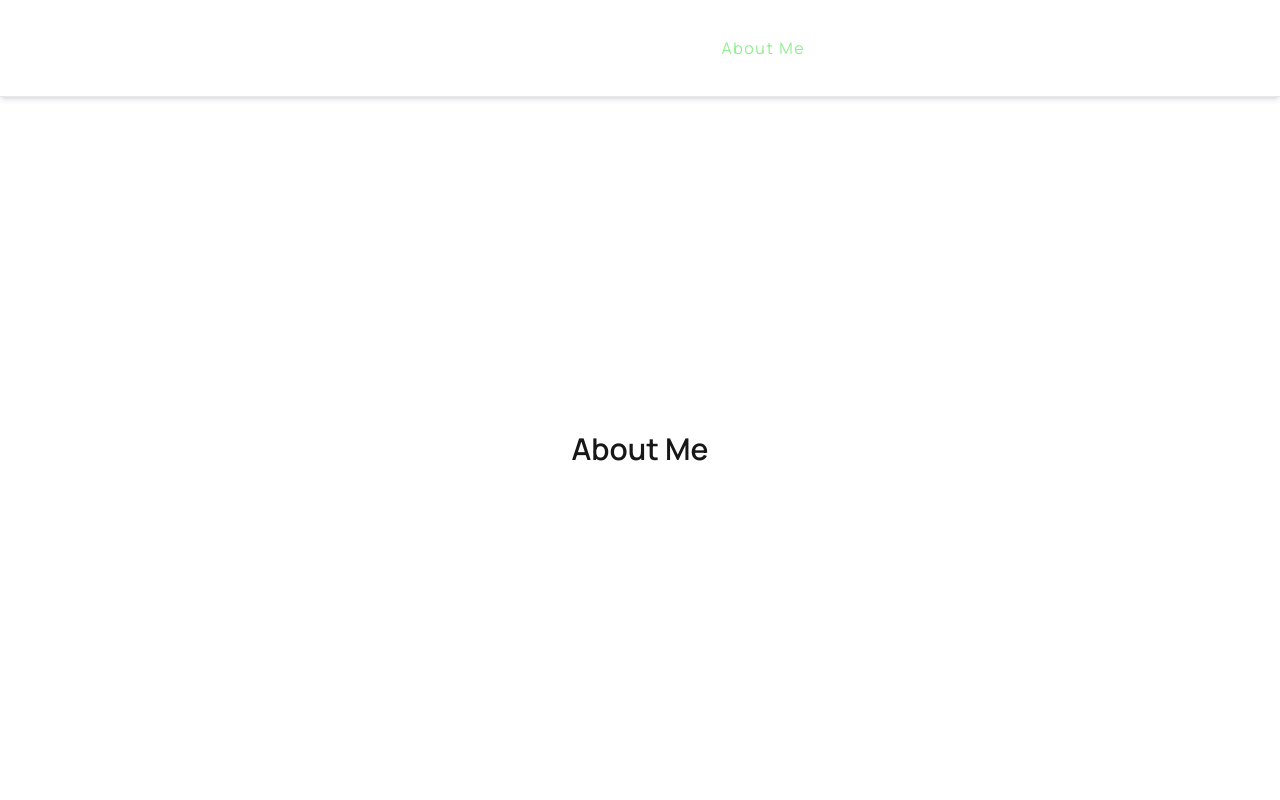
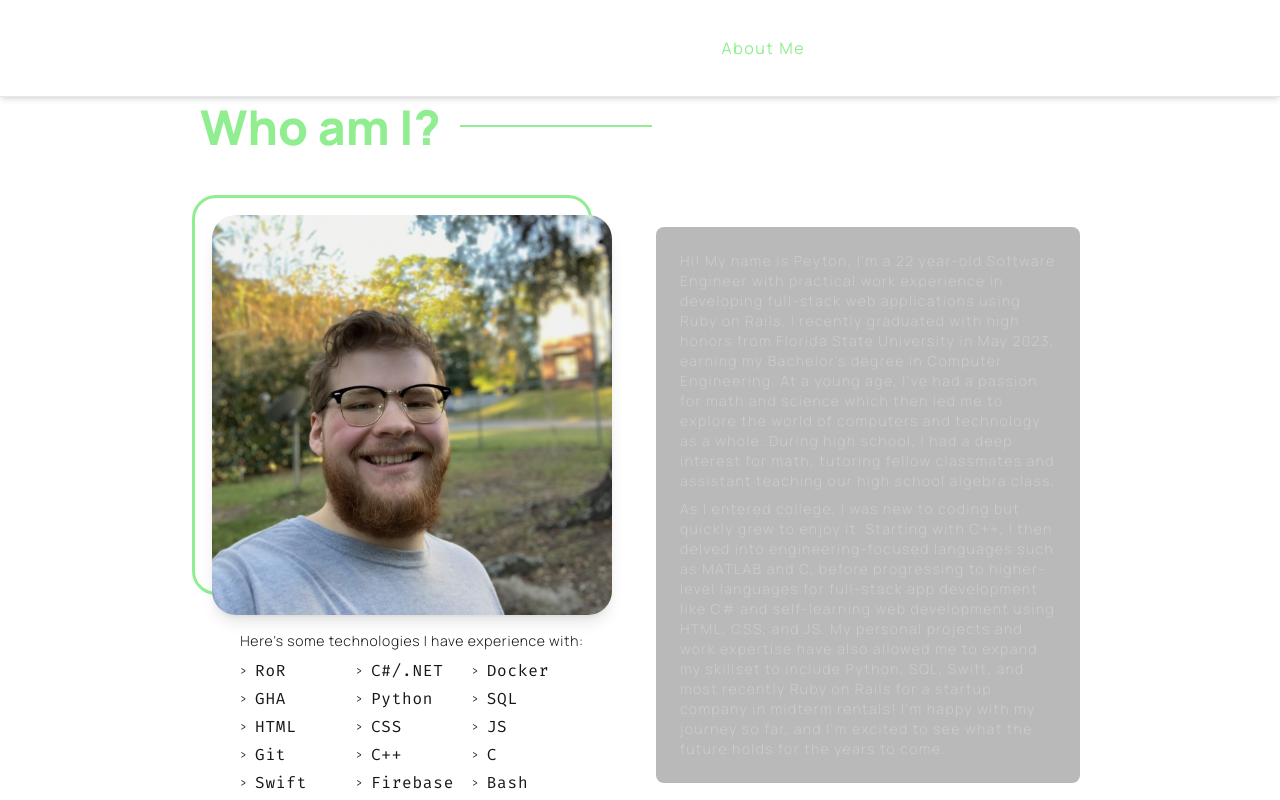
Before and after one commit to 19peytonsmith/my-portfolio, a Next.js app: page /about-me in a window 1280 px wide. Built offline with nearby package versions, Linux system fonts and the light colour scheme.

Commit message:
finished /about-me

```diff
--- a/src/app/about-me/page.tsx
+++ b/src/app/about-me/page.tsx
@@ -1,3 +1,78 @@
+import DarkBox from "@/components/Darkbox";
+import GridList from "@/components/GridList";
+
 export default function AboutMe() {
-    return <h1 className="text-3xl font-semibold">About Me</h1>
-  }
+  const techStack = [
+    "RoR",
+    "C#/.NET",
+    "Docker",
+    "GHA",
+    "Python",
+    "SQL",
+    "HTML",
+    "CSS",
+    "JS",
+    "Git",
+    "C++",
+    "C",
+    "Swift",
+    "Firebase",
+    "Bash",
+  ];
+
+  return (
+    <div>
+      <h1 className="relative inline-block text-5xl font-extrabold text-primary mb-16">
+        <span>Who am I?</span>
+        <span className="after-light-line"></span>
+      </h1>
+      <div className="flex flex-col md:flex-row justify-between w-full gap-4 lg:gap-8">
+        <div className="flex flex-1 flex-col justify-center items-center gap-4">
+          <div className="relative w-full max-w-[400px] aspect-square">
+            <div className="absolute top-[-20px] left-[-20px] w-full h-full rounded-3xl border-3 border-primary z-0"></div>
+            <div className="relative z-10">
+              <img
+                src="/assets/images/about-me/profile.jpg"
+                alt="Profile picture of Peyton Smith"
+                className="rounded-3xl shadow-lg object-cover w-full h-full"
+              />
+            </div>
+          </div>
+          <div>
+            <p className="text-sm tracking-wider font-light mb-2 text-center">
+              Here's some technologies I have experience with:
+            </p>
+            <GridList items={techStack} />
+          </div>
+        </div>
+        <div className="flex lg:flex-1 flex-2 flex-col justify-center items-center">
+          <DarkBox className="xs:max-w-md p-6">
+            <p className="text-sm tracking-widest">
+              Hi! My name is Peyton, I'm a 22 year-old Software Engineer with
+              practical work experience in developing full-stack web
+              applications using Ruby on Rails. I recently graduated with high
+              honors from Florida State University in May 2023, earning my
+              Bachelor's degree in Computer Engineering. At a young age, I've
+              had a passion for math and science which then led me to explore
+              the world of computers and technology as a whole. During high
+              school, I had a deep interest for math, tutoring fellow classmates
+              and assistant teaching our high school algebra class.
+            </p>
+            <p className="text-sm mt-2 tracking-widest">
+              As I entered college, I was new to coding but quickly grew to
+              enjoy it. Starting with C++, I then delved into
+              engineering-focused languages such as MATLAB and C, before
+              progressing to higher-level languages for full-stack app
+              development like C# and self-learning web development using HTML,
+              CSS, and JS. My personal projects and work expertise have also
+              allowed me to expand my skillset to include Python, SQL, Swift,
+              and most recently Ruby on Rails for a startup company in midterm
+              rentals! I'm happy with my journey so far, and I'm excited to see
+              what the future holds for the years to come.
+            </p>
+          </DarkBox>
+        </div>
+      </div>
+    </div>
+  );
+}
--- a/src/app/globals.css
+++ b/src/app/globals.css
@@ -38,3 +38,37 @@ body {
   background: var(--background);
   color: var(--foreground);
 }
+
+li {
+  font-family: var(--font-fira-code);
+}
+
+@layer utilities {
+  @media (min-width: 768px) {
+    .after-light-line {
+      position: relative;
+    }
+
+    .after-light-line::after {
+      content: "";
+      position: absolute;
+      left: 100%;
+      top: 50%;
+      transform: translateY(-50%);
+      margin-left: 1.25rem;
+      height: 0.125rem;
+      width: 12rem;
+      background-color: theme("colors.primary");
+    }
+  }
+
+  .carrot-bullet-item::before {
+    content: ">";
+    font-size: 0.625rem; /* 10px */
+    position: relative;
+    top: -1px;
+    margin-right: 0.5rem;
+    vertical-align: middle;
+    display: inline-block;
+  }
+}
--- a/src/app/layout.tsx
+++ b/src/app/layout.tsx
@@ -1,11 +1,17 @@
 // app/layout.tsx
 import "./globals.css";
 import Navbar from "@/components/Navbar";
-import { Manrope } from "next/font/google";
+import { Manrope, Fira_Code } from "next/font/google";
 
 const manrope = Manrope({
   subsets: ["latin"],
   variable: "--font-manrope",
+  display: "swap",
+});
+
+const firaCode = Fira_Code({
+  subsets: ["latin"],
+  variable: "--font-fira-code",
   display: "swap",
 });
 
@@ -20,10 +26,10 @@ export default function RootLayout({
   children: React.ReactNode;
 }) {
   return (
-    <html lang="en" className={manrope.variable}>
+    <html lang="en" className={`${manrope.variable} ${firaCode.variable}`}>
       <body className="font-sans flex flex-col min-h-screen">
         <Navbar />
-        <main className="flex-1 flex items-center justify-center max-w-5xl w-full mx-auto px-6 sm:px-8 md:py-0 py-8">
+        <main className="flex-1 flex flex-col items-center justify-center max-w-5xl w-full mx-auto px-6 sm:px-8 md:py-0 py-8">
           {children}
         </main>
       </body>
--- a/src/app/page.tsx
+++ b/src/app/page.tsx
@@ -16,7 +16,7 @@ export default function Home() {
           Peyton Smith
         </h1>
         <DarkBox className="xs:max-w-md my-8">
-          <p className="text-lg">
+          <p className="text-lg tracking-widest">
             I'm an FSU Computer Engineering graduate with a passion for software
             development. My current area of interest lies in full-stack app
             development with hands-on work experience using Ruby on Rails, and
--- /dev/null
+++ b/src/components/GridList.tsx
@@ -0,0 +1,19 @@
+// components/GridList.tsx
+import React from "react";
+
+const GridList = ({ items }: { items: string[] }) => {
+  return (
+    <ul className="grid grid-cols-2 lg:grid-cols-3 gap-1 lg:w-auto w-max mx-auto justify-center">
+      {items.map((item, index) => (
+        <li
+          key={index}
+          className="carrot-bullet-item whitespace-nowrap tracking-wider text-base"
+        >
+          {item}
+        </li>
+      ))}
+    </ul>
+  );
+};
+
+export default GridList;
```
Also changed, not shown: public/assets/images/about-me/profile.jpg (added).
